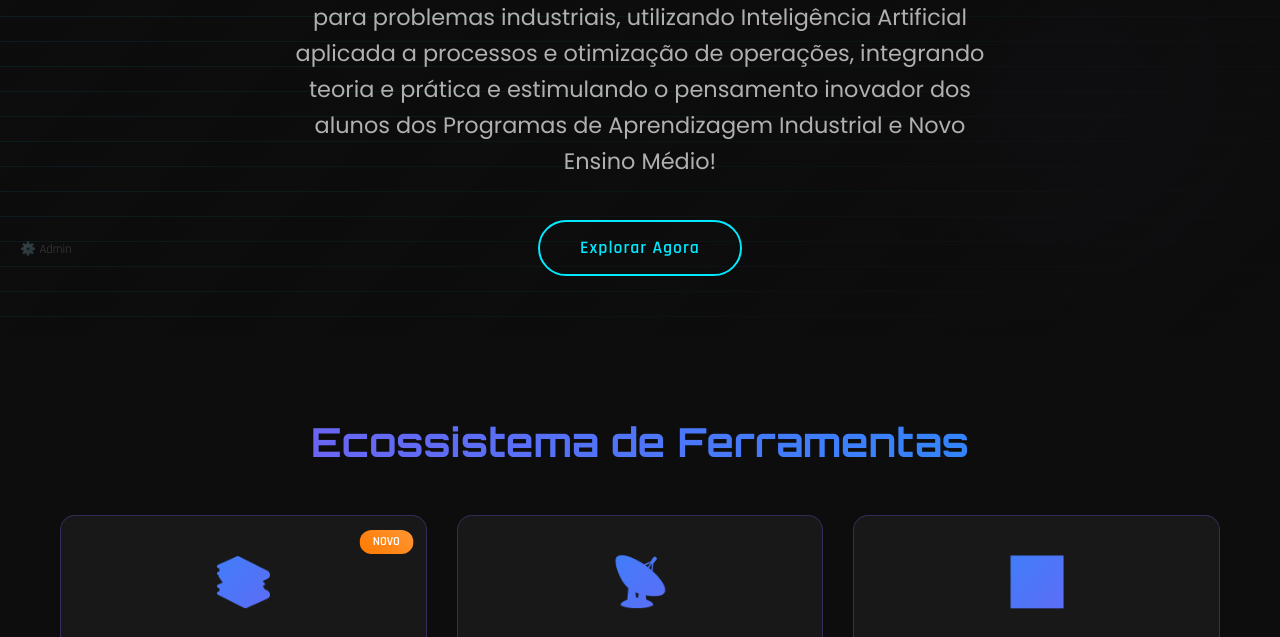
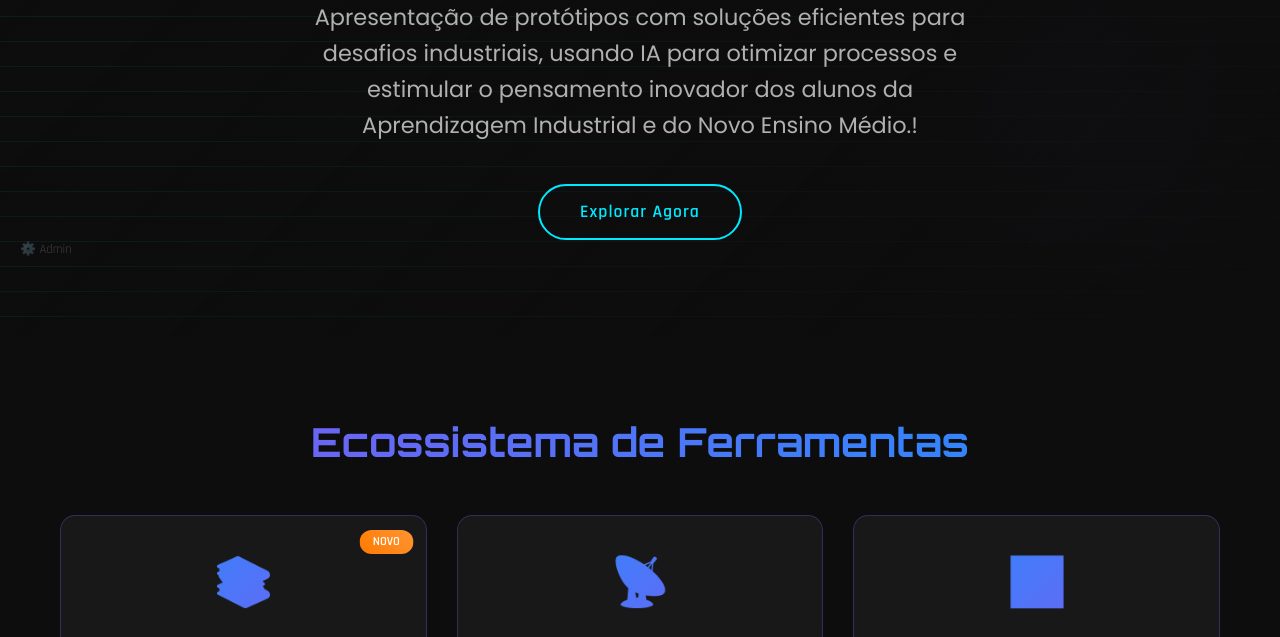
Before and after one commit to joelsonmendes/Ecossistema-digital, a plain HTML site: page index.html in a window 1280 px wide. Shown: the part 463-1100 px from the top of the page. Drawn offline with nearby package versions, Linux system fonts and the light colour scheme.

Commit message:
Update index.html

```diff
--- a/index.html
+++ b/index.html
@@ -1533,7 +1533,7 @@
     <section class="hero">
         <div class="container">
             <h1 class="fade-in">Ecossistema Digital – Ferramentas e Votação Interativa</h1>
-            <p class="fade-in">Apresentação de protótipos voltados à soluções eficientes para problemas industriais, utilizando Inteligência Artificial aplicada a processos e otimização de operações, integrando teoria e prática e estimulando o pensamento inovador dos alunos dos Programas de Aprendizagem Industrial e Novo Ensino Médio!</p>
+            <p class="fade-in">Apresentação de protótipos com soluções eficientes para desafios industriais, usando IA para otimizar processos e estimular o pensamento inovador dos alunos da Aprendizagem Industrial e do Novo Ensino Médio.!</p>
             <button id="exploreBtn" class="btn-neon fade-in">Explorar Agora</button>
         </div>
     </section>
```
